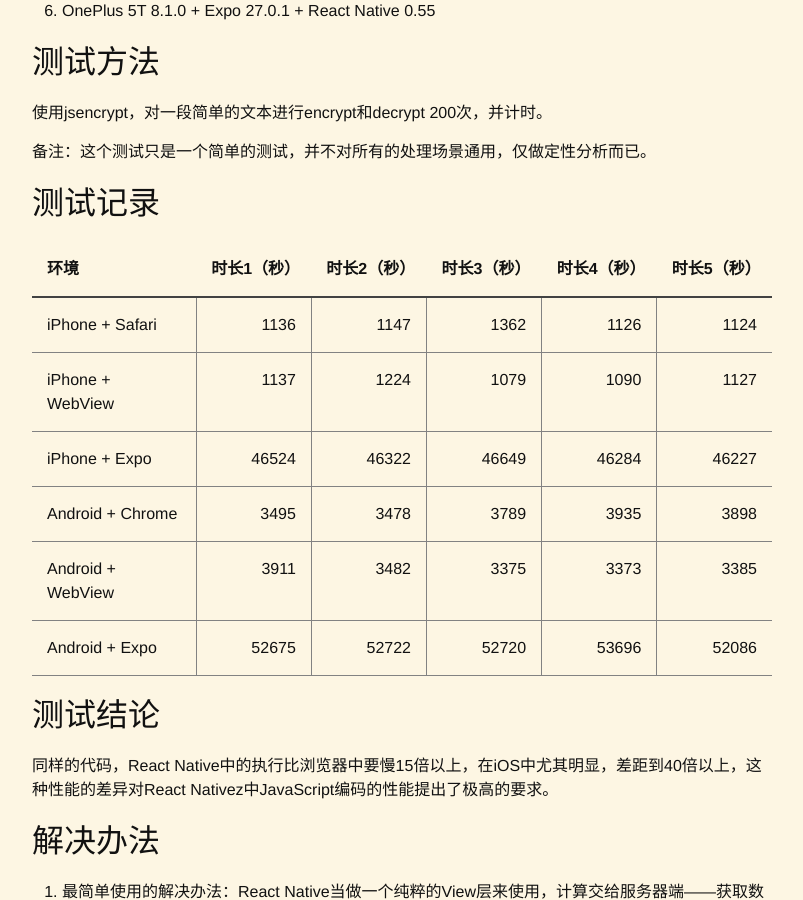
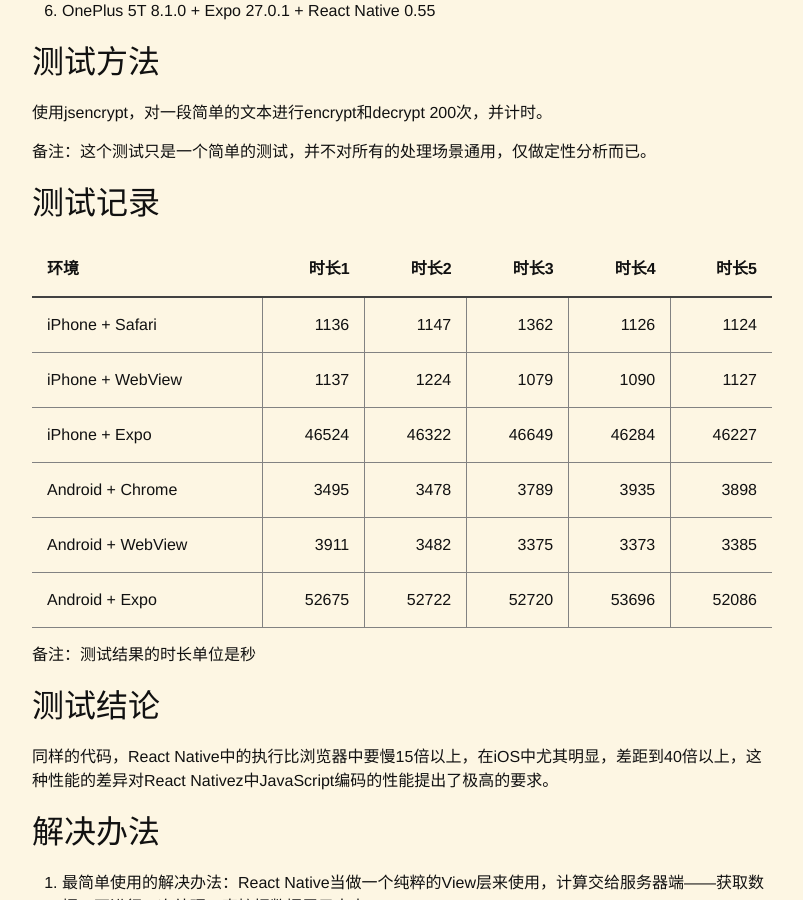
Before and after one commit to testudy/testudy.github.io, a Jekyll site: the page built from tech/_posts/2018-05-04-react-native-performance.md, in a window 1280 px wide and 900 px high, scrolled down 756 px. Shown: the whole window, without its empty margins (238-1041 px from the left). Built offline with Jekyll 4.4.1, drawn with Linux system fonts in a browser that asks for light colours; comment, search, counter and statistics services are not loaded.

Commit message:
update 排版

```diff
--- a/tech/_posts/2018-05-04-react-native-performance.md
+++ b/tech/_posts/2018-05-04-react-native-performance.md
@@ -29,14 +29,16 @@ JIT是重要的性能优化环节，尤其对重复执行的函数，做下面
 
 ## 测试记录
 
-| 环境 | 时长1（秒） | 时长2（秒） | 时长3（秒） | 时长4（秒） | 时长5（秒） |
-|:-----|------------:|------------:|------------:|------------:|------------:|
+| 环境 | 时长1 | 时长2 | 时长3 | 时长4 | 时长5 |
+|:-----|------:|------:|------:|------:|------:|
 | iPhone + Safari | 1136 | 1147 | 1362 | 1126 | 1124 |
 | iPhone + WebView | 1137 | 1224 | 1079 | 1090 | 1127 |
 | iPhone + Expo | 46524 | 46322 | 46649 | 46284 | 46227 |
 | Android + Chrome | 3495 | 3478 | 3789 | 3935 | 3898 |
 | Android + WebView | 3911 | 3482 | 3375 | 3373 | 3385 |
 | Android + Expo | 52675 | 52722 | 52720 | 53696 | 52086 |
+
+备注：测试结果的时长单位是秒
 
 ## 测试结论
 同样的代码，React Native中的执行比浏览器中要慢15倍以上，在iOS中尤其明显，差距到40倍以上，这种性能的差异对React Nativez中JavaScript编码的性能提出了极高的要求。
```
